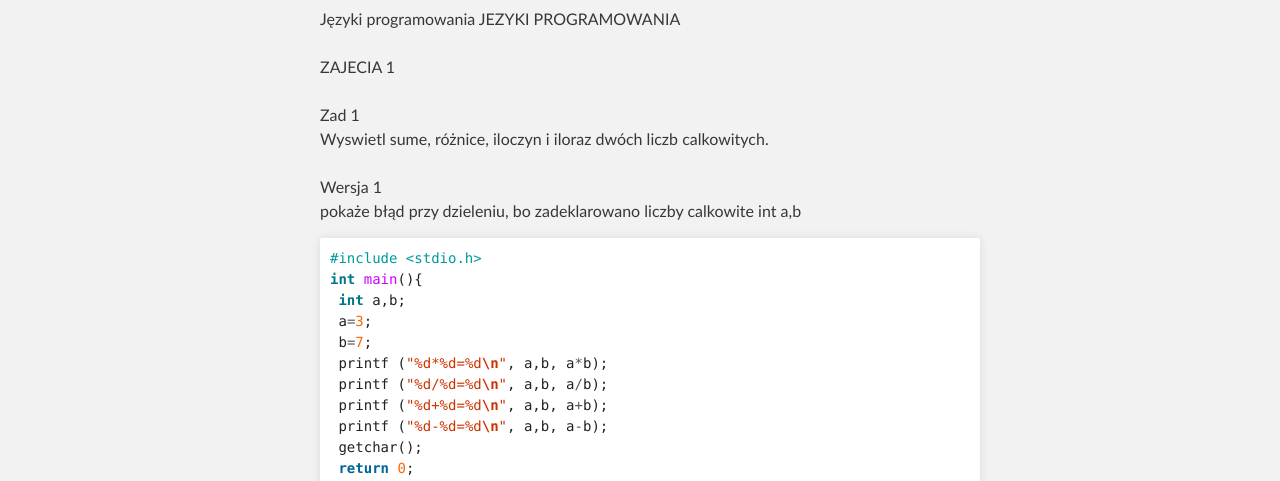
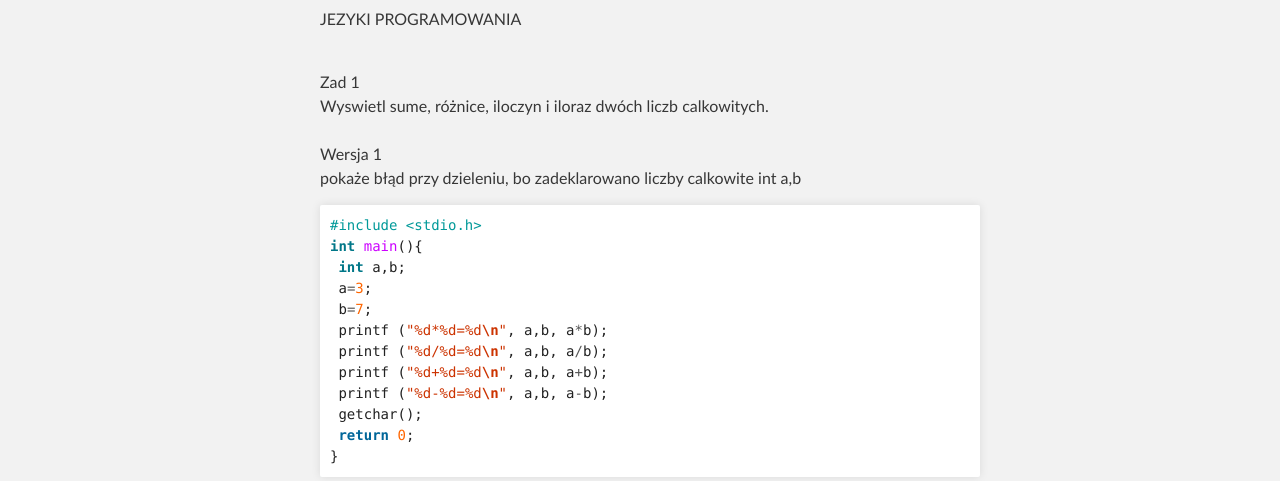
Before and after one commit to RBara/jp, a plain HTML site: page index.html in a window 1280 px wide. Shown: the part 317-798 px from the top of the page. Drawn offline with Linux system fonts and the light colour scheme.

```diff
--- a/index.html
+++ b/index.html
@@ -33,11 +33,10 @@
       <section id="main_content" class="inner">
         <h1>jp</h1>
 
-<p>Języki programowania
-<b>JEZYKI   PROGRAMOWANIA</b><br><br><b>ZAJECIA 1<br><br>
-Zad 1<br>
-Wyswietl sume, różnice, iloczyn i iloraz dwóch liczb calkowitych.<br></b>
-<br><b>Wersja 1</b><br>
+<p><b>JEZYKI   PROGRAMOWANIA</b><br><br></p>
+
+<p>Zad 1<br>
+Wyswietl sume, różnice, iloczyn i iloraz dwóch liczb calkowitych.<br><br><b>Wersja 1</b><br>
 pokaże  błąd przy dzieleniu, bo zadeklarowano liczby calkowite int a,b</p>
 
 <div class="highlight"><pre><span class="cp">#include &lt;stdio.h&gt;</span>
```
Also changed, not shown: params.json (+1 -1 lines).
